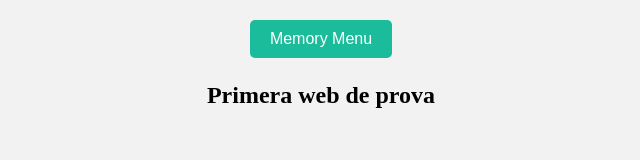
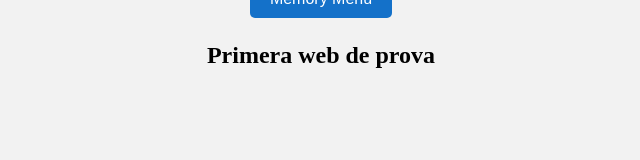
Before and after one commit to ArnauBarbaUdG/-p_individual, a plain HTML site: page index.html in a window 1280 px wide. Shown: the whole page, without its empty margins (319-959 px from the left). Drawn offline with Linux system fonts and the light colour scheme.

Commit message:
Update main2.css

```diff
--- a/pi_2/styles/main2.css
+++ b/pi_2/styles/main2.css
@@ -9,11 +9,11 @@ body {
 	justify-content: center;
 	align-items: center;
 	margin-bottom: 20px;
-	padding-top: 20px;
+	margin-top: -20px;
   }
 
   input[type="submit"] {
-	background-color: #1abc9c;
+	background-color: #1471c9;
 	border: none;
 	color: #fff;
 	padding: 10px 20px;
@@ -23,7 +23,7 @@ body {
   }
 
   input[type="submit"]:hover {
-	background-color: #16a085;
+	background-color: #1471c9;
   }
 
   p {
```
